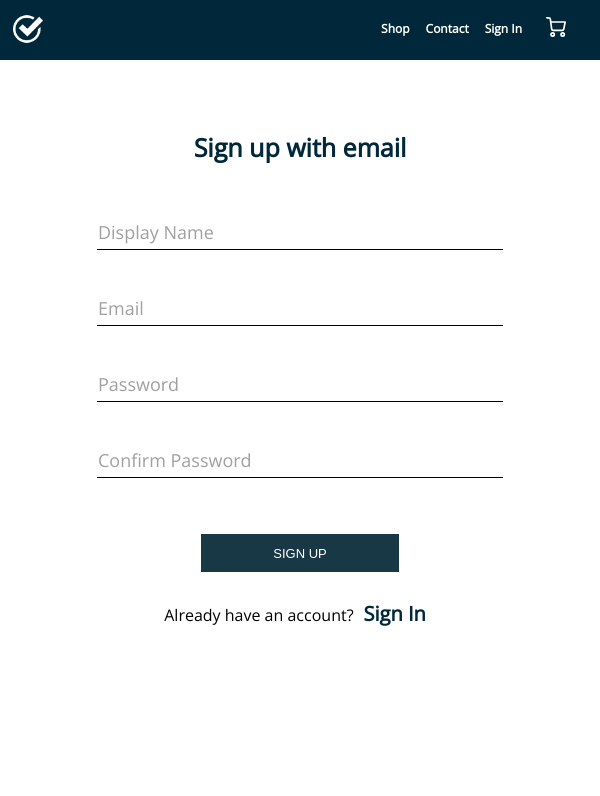
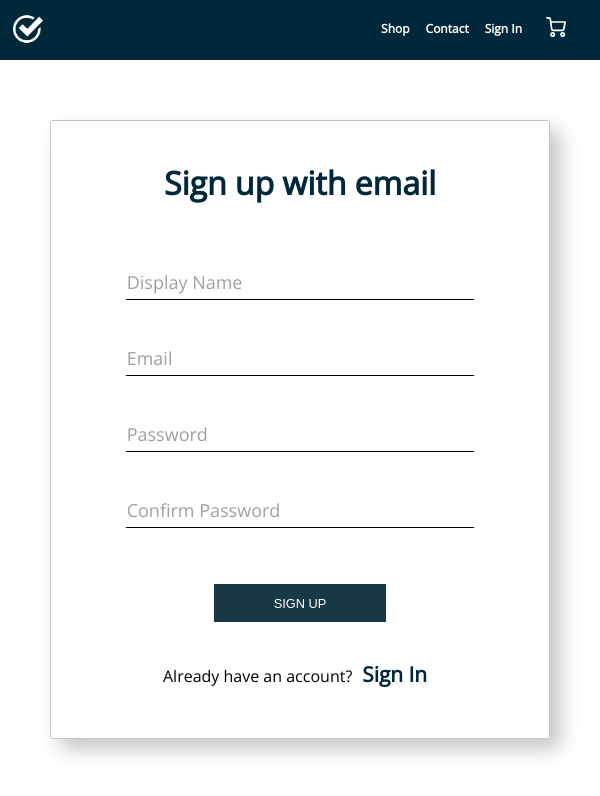
Before and after one commit to trung2012/techpoint, a React (Create React App) app in the folder client/: page /signup in a window 600 px wide. Shown: the top 796 px of the page. Built offline with nearby package versions, Linux system fonts and the light colour scheme; no server answers.

Commit message:
sign up and sign in styling fix

```diff
--- a/client/src/components/header.styles.scss
+++ b/client/src/components/header.styles.scss
@@ -22,7 +22,7 @@
   .navigation-links {
     display: flex;
     margin-top: 3.5rem;
-    margin-right: 5rem;
+    margin-right: 3rem;
 
     .navigation-item {
       font-size: 2.2rem;
@@ -63,13 +63,6 @@
         text-decoration: none;
         color: #fff;
       }
-
-      // &:hover {
-      //   .navigation-dropdown {
-      //     visibility: visible;
-      //     transition-delay: 0s;
-      //   }
-      // }
     }
 
     .signed-in {
--- a/client/src/components/signin.component.js
+++ b/client/src/components/signin.component.js
@@ -60,7 +60,7 @@ const SignIn = ({ history, signIn, clearErrors, isSignedIn, signInError }) => {
             <CustomButton text='Sign in' />
           </div>
           <div className='more-options'>
-            <span>Don't have an account?</span>
+            <span className='no-account'>Don't have an account?</span>
             <span className='register-link' onClick={() => history.push('/signup')}>Register Now</span>
           </div>
         </form>
--- a/client/src/components/signin.styles.scss
+++ b/client/src/components/signin.styles.scss
@@ -1,25 +1,38 @@
 .sign-in-page {
   display: flex;
   justify-content: center;
-  margin-top: 4rem;
+  margin-top: 6rem;
+
+  .custom-button {
+    width: 50%;
+    height: 4rem;
+    font-size: 80%;
+  }
+
+  .no-account {
+    display: inline-block;
+    margin-right: 1rem;
+  }
+
+}
 
 .content-container {
   display: flex;
   flex-direction: column;
-    width: 27%;
+  width: 100%;
   align-items: center;
   padding: 3rem 0;
-    border: .1rem solid #00283a;
-    box-shadow: 1rem 1rem 2rem #c5c5c5;
+}
 
 .sign-in-form {
   width: 70%;
+  background: #fff;
 }
 
 .sign-in-title {
   align-self: center;
-      margin-bottom: 6rem;
   color: #00283a;
+  margin-bottom: 3rem;
 }
 
 .buttons-container {
@@ -27,20 +40,12 @@
   margin: 1.5rem 0;
 }
 
-    .custom-button {
-      width: 20rem;
-    }
-
-    span {
-      display: inline-block;
-      margin-right: 1rem;
-    }
-
 .register-link {
   color: #00283a;
-      font-size: 2rem;
+  font-size: 130%;
   font-weight: 600;
   cursor: pointer;
+  margin-top: 1rem;
 
   &:hover {
     opacity: .7;
@@ -51,82 +56,13 @@
   text-align: center;
   margin-bottom: 1rem;
 }
+
+
+@media screen and (min-width: 600px) {
+  .content-container {
+    width: 45rem;
+    border: .1rem solid #c5c5c5;
+    box-shadow: 1rem 1rem 2rem #c5c5c5;
+    border-radius: .3rem;
   }
 }
-
-@media only screen and (max-width: 1280px) {
-  .sign-in-page {
-    display: flex;
-    justify-content: center;
-    margin-top: 4rem;
-
-    .content-container {
-      display: flex;
-      flex-direction: column;
-      width: 35%;
-      align-items: center;
-      padding: 2rem 1rem;
-
-      .sign-in-title {
-        align-self: center;
-        margin-bottom: 6rem;
-        color: #00283a;
-      }
-
-      .buttons-container {
-        text-align: center;
-        margin: 1.5rem 0;
-      }
-
-      .custom-button {
-        height: 4rem;
-        width: 20rem;
-        font-size: 1.3rem;
-      }
-    }
-  }
-}
-
-@media only screen and (max-width:900px) {
-  .sign-in-page {
-    .content-container {
-      width: 50%;
-    }
-  }
-}
-
-@media only screen and (max-width: 600px) {
-  .sign-in-page {
-    display: flex;
-    justify-content: center;
-    margin-top: 4rem;
-
-    .content-container {
-      display: flex;
-      flex-direction: column;
-      width: 100%;
-      align-items: center;
-      padding: 2rem 1rem;
-      border: unset;
-      box-shadow: unset;
-
-
-      .sign-in-title {
-        align-self: center;
-        margin-bottom: 6rem;
-        color: #00283a;
-      }
-
-      .buttons-container {
-        text-align: center;
-        margin: 1.5rem 0;
-      }
-
-      .custom-button {
-        height: 4rem;
-        width: 20rem;
-        font-size: 1.3rem;
-      }
-    }
-  }
-}
--- a/client/src/components/signup.styles.scss
+++ b/client/src/components/signup.styles.scss
@@ -1,26 +1,36 @@
 .sign-up-page {
   display: flex;
   justify-content: center;
+  margin-top: 6rem;
+
+  .custom-button {
+    width: 50%;
+    height: 4rem;
+    font-size: 80%;
+  }
+
+  span {
+    display: inline-block;
+    margin-right: 1rem;
+  }
 
   .content-container {
     display: flex;
     flex-direction: column;
-    width: 30%;
+    width: 100%;
     align-items: center;
-    padding: 3rem 0;
-    margin-bottom: 3rem;
-    border: .1rem solid #00283a;
-    box-shadow: 1rem 1rem 2rem #c5c5c5;
+    padding: 4rem 0;
+  }
 
   .sign-up-form {
     width: 70%;
+    background: #fff;
   }
 
   .sign-up-title {
-      font-size: 3rem;
     align-self: center;
-      margin-bottom: 4rem;
-      margin-top: 1rem;
+    color: #00283a;
+    margin-bottom: 3rem;
   }
 
   .buttons-container {
@@ -28,20 +38,12 @@
     margin: 1.5rem 0;
   }
 
-    .custom-button {
-      width: 20rem;
-    }
-
-    span {
-      display: inline-block;
-      margin-right: 1rem;
-    }
-
   .register-link {
     color: #00283a;
-      font-size: 2rem;
+    font-size: 130%;
     font-weight: 600;
     cursor: pointer;
+    margin-top: 1rem;
 
     &:hover {
       opacity: .7;
@@ -53,83 +55,17 @@
     margin-bottom: 1rem;
   }
 }
-}
-
-@media only screen and (max-width:1280px) {
-  .sign-up-page {
-    display: flex;
-    justify-content: center;
-    margin-top: 4rem;
-
-    .content-container {
-      display: flex;
-      flex-direction: column;
-      width: 38%;
-      align-items: center;
-      padding: 2rem 1rem;
 
 
-      .sign-up-title {
-        align-self: center;
-        margin-bottom: 2rem;
-        color: #00283a;
-        font-size: 2.5rem;
-      }
 
-      .buttons-container {
-        text-align: center;
-        margin: 1.5rem 0;
-      }
 
-      .custom-button {
-        height: 4rem;
-        width: 20rem;
-        font-size: 1.3rem;
+@media screen and (min-width: 600px) {
+  .sign-up-page {
+    .content-container {
+      width: 50rem;
+      border: .1rem solid #c5c5c5;
+      box-shadow: 1rem 1rem 2rem #c5c5c5;
+      border-radius: .3rem;
     }
   }
 }
-}
-
-@media only screen and (max-width:900px) {
-  .sign-up-page {
-    .content-container {
-      width: 45%;
-    }
-  }
-}
-
-@media only screen and (max-width: 600px) {
-  .sign-up-page {
-    display: flex;
-    justify-content: center;
-    margin-top: 4rem;
-
-    .content-container {
-      display: flex;
-      flex-direction: column;
-      width: 100%;
-      align-items: center;
-      padding: 2rem 1rem;
-      border: unset;
-      box-shadow: unset;
-
-      .sign-up-title {
-        align-self: center;
-        margin-bottom: 2rem;
-        color: #00283a;
-        font-size: 2.5rem;
-      }
-
-      .buttons-container {
-        text-align: center;
-        margin: 1.5rem 0;
-      }
-
-      .custom-button {
-        height: 4rem;
-        width: 20rem;
-        font-size: 1.3rem;
-      }
-    }
-  }
-}
```
Lines whose indentation alone changed are shown as unchanged.
